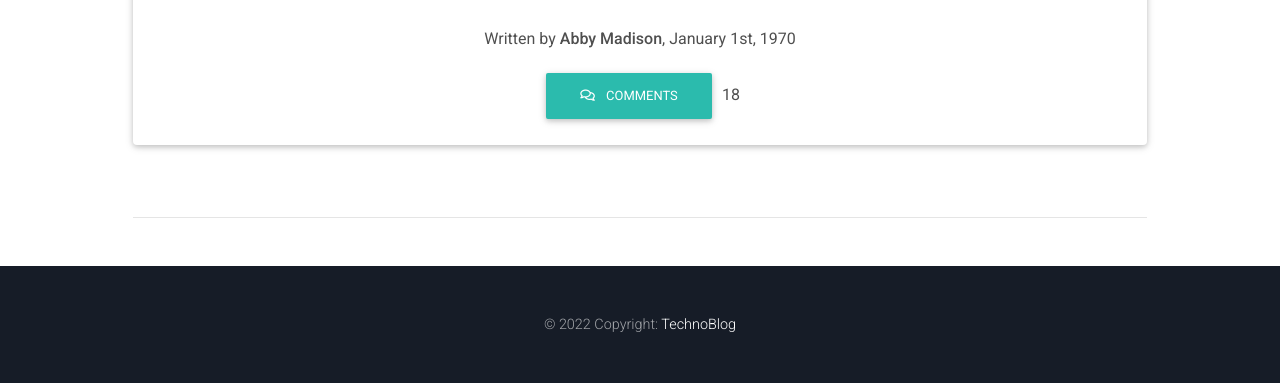
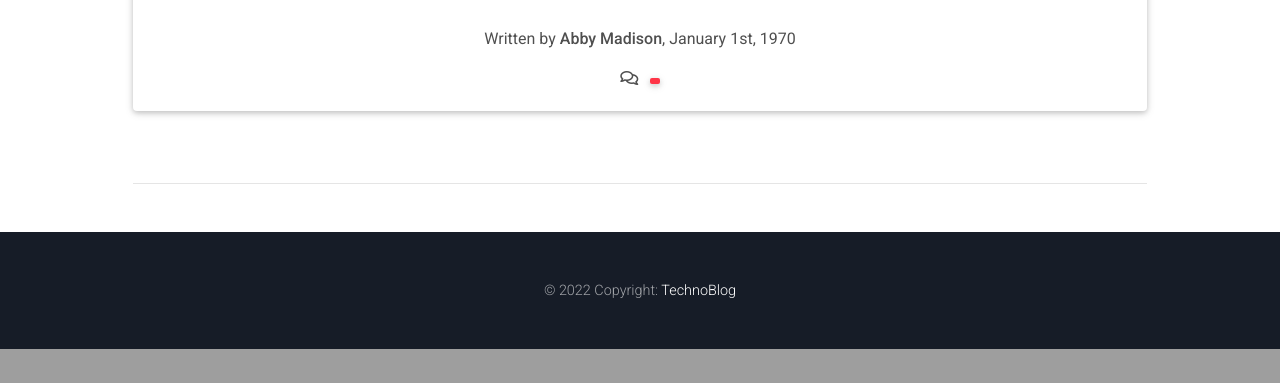
Before and after one commit to HAbdelhamid/Bloger, a PHP site: page /bloger/App/front/postpage.php?id=1 in a window 1280 px wide. Shown: the part 904-1287 px from the top of the page. After the commit the page ends 1253 px from the top, so only its background shows below. Run offline with PHP 8.4, Linux system fonts and the light colour scheme; data that the repository does not hold is empty; some libraries are stand-ins or nearby versions.

Commit message:
Add: added  search section and post category badge

```diff
--- a/App/front/navbar.php
+++ b/App/front/navbar.php
@@ -20,11 +20,18 @@
             <!-- Left -->
             <ul class="navbar-nav mr-auto">
                 <li class="nav-item">
-                <a class="nav-link waves-effect" href="https://mdbootstrap.com/docs/jquery/" target="_blank">Home</a>
+                <a class="nav-link waves-effect" href="http://localhost/bloger/index.php">Home</a>
                 </li>
                 <li class="nav-item">
                 <a class="nav-link waves-effect" href="https://mdbootstrap.com/docs/angular/" target="_blank">Articles</a>
             </ul>
+
+            <form class="form-inline d-flex active-cyan active-cyan-2 ">
+              <a href="" class="">
+                <i class="fas fa-search" aria-hidden="true"></i>
+              </a>
+              <input class="form-control form-control-sm ml-3 w-75" type="text" placeholder="Search"aria-label="Search">
+            </form>
 
             <!-- Right -->
             <ul class="navbar-nav nav-flex-icons">
--- a/App/front/postpage.php
+++ b/App/front/postpage.php
@@ -1,5 +1,6 @@
 <?php
     require("../back/db.php");
+    require("../functions/functions.php");
 ?>
 <!DOCTYPE html>
 <html lang="en">
@@ -61,11 +62,8 @@
                 <!-- Social shares -->
                 <div class="social-counters">
                     <!-- Comments -->
-                    <a class="btn btn-default">
                     <i class="far fa-comments pr-2"></i>
-                    <span class="clearfix d-none d-md-inline-block">Comments</span>
-                    </a>
-                    <span class="counter">18</span>
+                    <span class="clearfix d-none d-md-inline-block badge bg-danger"><?=getCategory($conn,$post['category_id'])?></span>
                 </div>
                 <!-- Social shares -->
 
--- a/App/front/posts.php
+++ b/App/front/posts.php
@@ -15,7 +15,7 @@
         while ($post=mysqli_fetch_assoc($result)) {
     ?>
         <!-- Card -->
-        <div class="card p-0 my-4 col-sm-3 col-md-6 col-lg-6">
+        <div class="card p-0 my-4 col-sm-3 col-md-4 col-lg-4">
 
             <!-- Card image -->
             <div class="view overlay">
--- /dev/null
+++ b/App/functions/functions.php
@@ -0,0 +1,8 @@
+<?php
+    function getCategory($conn,$id){
+        $query = "SELECT * FROM category WHERE id=$id";
+        $run = mysqli_query($conn,$query);
+        $data = mysqli_fetch_assoc($run);
+        return $data['name'];
+    }
+?>
```
